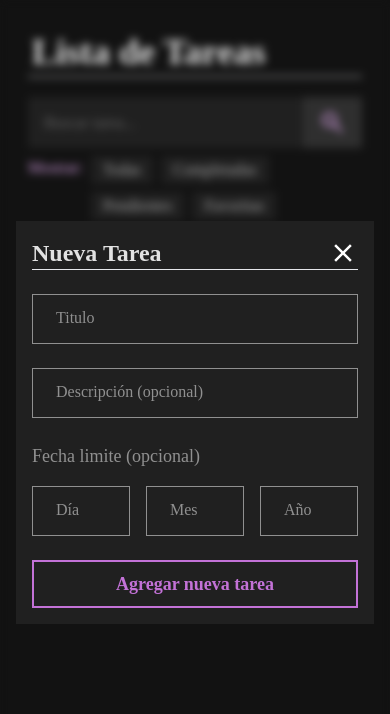
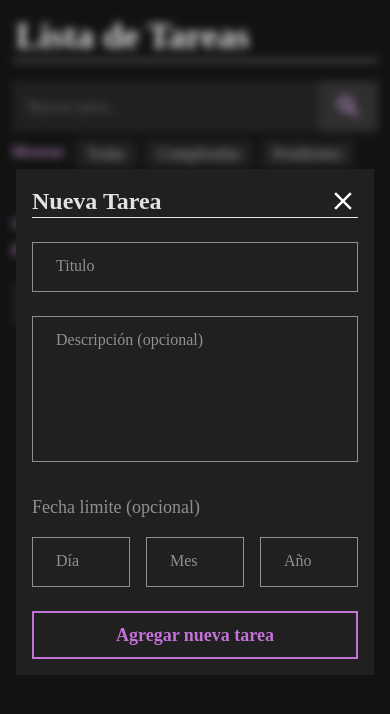
Before and after one commit to JoseBeltre/todo-app, a React (Vite) app: page / in a window 390 px wide. Both pictures are taken after a click on the button "Anadir nueva tarea". Shown: the top 714 px of the page. Built offline with nearby package versions, Linux system fonts and the light colour scheme; the HTML template or start-up script is replaced by a standard one; a web font is replaced by a local one.

Commit message:
New component and responsive fixings
- Added the component 'FloatingTextarea' for descriptions inputs
- Fixed Problem with the id when trying to delete a Task
- Fixed overflow problem when description had a long word

```diff
--- a/index.html
+++ b/index.html
@@ -9,7 +9,7 @@
     <link href="https://fonts.googleapis.com/css2?family=Inria+Serif:ital,wght@0,300;0,400;0,700;1,300;1,400;1,700&display=swap" rel="stylesheet">
     <title>Todo APP</title>
   </head>
-  <body class="font-Inria p-7">
+  <body class="font-Inria p-3">
     <div id="root"></div>
     <script type="module" src="/src/main.jsx"></script>
   </body>
--- a/src/App.jsx
+++ b/src/App.jsx
@@ -12,6 +12,7 @@ import { DeleteTaskModal } from './Components/DeleteTaskModal'
 function App () {
   const [isNewTasksModalOpen, setIsNewTasksModalOpen] = useState(false)
   const [isDeleteTasksModalOpen, setIsDeleteTasksModalOpen] = useState(false)
+  const [taskToDelete, setTaskToDelete] = useState()
   const tasks = TaskModel.getAll()
 
   return (
@@ -58,7 +59,10 @@ function App () {
                   createdAt={createdAt}
                   limitDate={limitDate}
                   openDeleteModal={
-                    () => { setIsDeleteTasksModalOpen(!isDeleteTasksModalOpen) }
+                    () => {
+                      setIsDeleteTasksModalOpen(!isDeleteTasksModalOpen)
+                      setTaskToDelete(index)
+                    }
                   }
                 />
               )
@@ -74,6 +78,7 @@ function App () {
           isDeleteTasksModalOpen &&
             <DeleteTaskModal
               closeModal={() => setIsDeleteTasksModalOpen(!isDeleteTasksModalOpen)}
+              id={taskToDelete}
             />
         }
       </main>
--- a/src/Components/AddTaskModal.jsx
+++ b/src/Components/AddTaskModal.jsx
@@ -4,6 +4,7 @@ import { FloatingInput } from './FloatingInput'
 import { validateTask } from '../schemas/task.js'
 import { TaskModel } from '../model/local-storage.js'
 import { Modal } from './Modal.jsx'
+import { FloatingTextarea } from './FloatingTextarea.jsx'
 
 export function AddTaskModal ({ closeModal }) {
   const [title, setTitle] = useState()
@@ -49,7 +50,7 @@ export function AddTaskModal ({ closeModal }) {
           onChange={(e) => setTitle(e.target.value)}
         />
 
-        <FloatingInput
+        <FloatingTextarea
           name='description'
           label='Descripción (opcional)'
           onChange={(e) => setDescription(e.target.value)}
--- /dev/null
+++ b/src/Components/FloatingTextarea.jsx
@@ -0,0 +1,30 @@
+import PropTypes from 'prop-types'
+
+export function FloatingTextarea ({ name, label, value, onChange }) {
+  return (
+    <div className='relative'>
+      <textarea
+        name={name}
+        id={name}
+        value={value}
+        onChange={onChange}
+        placeholder=' '
+        rows='5'
+        className='peer bg-itemBg w-full p-3 focus:outline-none border border-primary placeholder-shown:border-white/50 resize-none'
+      />
+      <label
+        htmlFor={name}
+        className='text-primary absolute left-4 -top-3 bg-itemBg px-2 peer-placeholder-shown:text-white/50 peer-placeholder-shown:top-3 transition-all'
+      >
+        {label}
+      </label>
+    </div>
+  )
+}
+
+FloatingTextarea.propTypes = {
+  name: PropTypes.string.isRequired,
+  label: PropTypes.string.isRequired,
+  value: PropTypes.string,
+  onChange: PropTypes.func
+}
--- a/src/Components/Modal.jsx
+++ b/src/Components/Modal.jsx
@@ -1,17 +1,17 @@
 import { CloseIcon } from './svg/CloseIcon'
 
 export function Modal ({ children, closeModal, title }) {
-    return (
-      <div className='absolute backdrop-blur-sm left-0 top-0 w-screen h-screen p-4 flex items-center justify-center'>
-        <div className='bg-itemBg p-4 w-full max-w-[500px]'>
+  return (
+    <div className='absolute backdrop-blur-sm left-0 top-0 bottom-0 right-0 p-4 flex items-center justify-center'>
+      <div className='bg-itemBg p-4 w-full max-w-[500px]'>
         <div className='text-2xl font-bold border-b flex justify-between items-center'>
           <h3 className=' '>{title}</h3>
           <button onClick={closeModal}>
             <CloseIcon size='30px' color='#fff' />
           </button>
         </div>
-          {children}
-        </div>
+        {children}
       </div>
-    )
+    </div>
+  )
 }
--- a/src/Components/Task.jsx
+++ b/src/Components/Task.jsx
@@ -5,7 +5,7 @@ import { TrashIcon } from './svg/TrashIcon'
 import { ExpandIcon } from './svg/ExpandIcon'
 import { TaskModel } from '../model/local-storage'
 
-export function Task ({ title, description = '', isCompleted, isStarred, createdAt, limitDate , id, openDeleteModal }) {
+export function Task ({ title, description = '', isCompleted, isStarred, createdAt, limitDate, id, openDeleteModal }) {
   const [starred, setStarred] = useState(isStarred)
   const [completed, setCompleted] = useState(isCompleted)
   const [expand, setExpand] = useState(false)
@@ -23,7 +23,7 @@ export function Task ({ title, description = '', isCompleted, isStarred, created
   if (expand) {
     shortDescription = description
   } else {
-    shortDescription = description?.slice(0, 100) + (description?.length > 100 ? '...' : '')
+    shortDescription = description?.slice(0, 100) + (description?.length > 70 ? '...' : '')
   }
 
   const formattedCreatedAt = new Date(createdAt).toLocaleDateString('es-ES')
@@ -57,8 +57,8 @@ export function Task ({ title, description = '', isCompleted, isStarred, created
           </button>
         </div>
       </div>
-      <div className='task-body overflow-hidden'>
-        <p className='task-description text-pretty text-white/70 mr-24 font-light leading-4 mb-3'>
+      <div className='task-body overflow-hidden mb-2'>
+        <p className='task-description text-white/70 font-light leading-4 break-words w-36 xs:w-[230px] sm:w-[400px] xl:w-[700px]'>
           {shortDescription}
         </p>
         {expand &&
@@ -76,7 +76,7 @@ export function Task ({ title, description = '', isCompleted, isStarred, created
 
       <button
         onClick={() => setExpand(!expand)}
-        className='w-fit ml-auto flex items-center text-primary mt-2 border-transparent px-1 border-b italic hover:border-primary'
+        className='w-fit ml-auto flex items-center text-primary border-transparent px-1 border-b italic hover:border-primary'
       >
         <span className='hidden md:inline-block'>
           {!expand ? 'Ampliar' : 'Ver menos'}
--- a/tailwind.config.js
+++ b/tailwind.config.js
@@ -14,6 +14,9 @@ export default {
         itemBgHover: '#333333',
         primary: '#D9A1E7',
         secondary: '#C372D7'
+      },
+      screens: {
+        xs: '450px'
       }
     }
   },
```
Also changed, not shown: src/Components/DeleteTaskModal.jsx (+6 -1 lines), src/Components/FloatingInput.jsx (+25 -3 lines).
